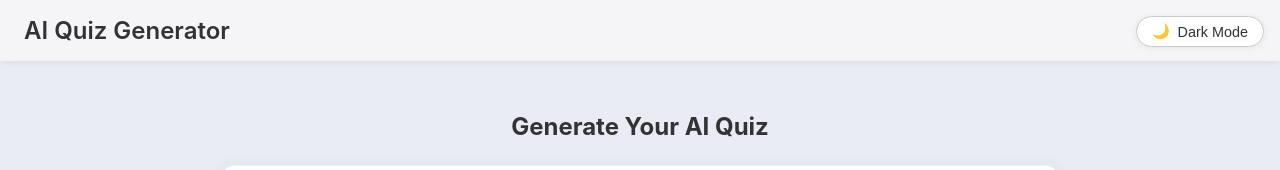
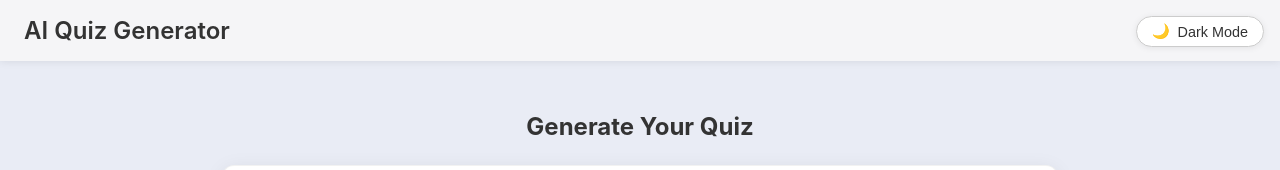
Before and after one commit to srinathren/quizapp-ai-local, a React (Create React App) app in the folder client/: page / in a window 1280 px wide. Shown: the top 170 px of the page. Built offline with nearby package versions, Linux system fonts and the light colour scheme.

Commit message:
fix: text

```diff
--- a/client/src/components/Home.js
+++ b/client/src/components/Home.js
@@ -66,7 +66,7 @@ const Home = () => {
 
   return (
     <div className="home-container">
-      <h2>Generate Your AI Quiz</h2>
+      <h2>Generate Your Quiz</h2>
       <div className="form-container">
         {error && <div className="error-message">{error}</div>}
 
```
